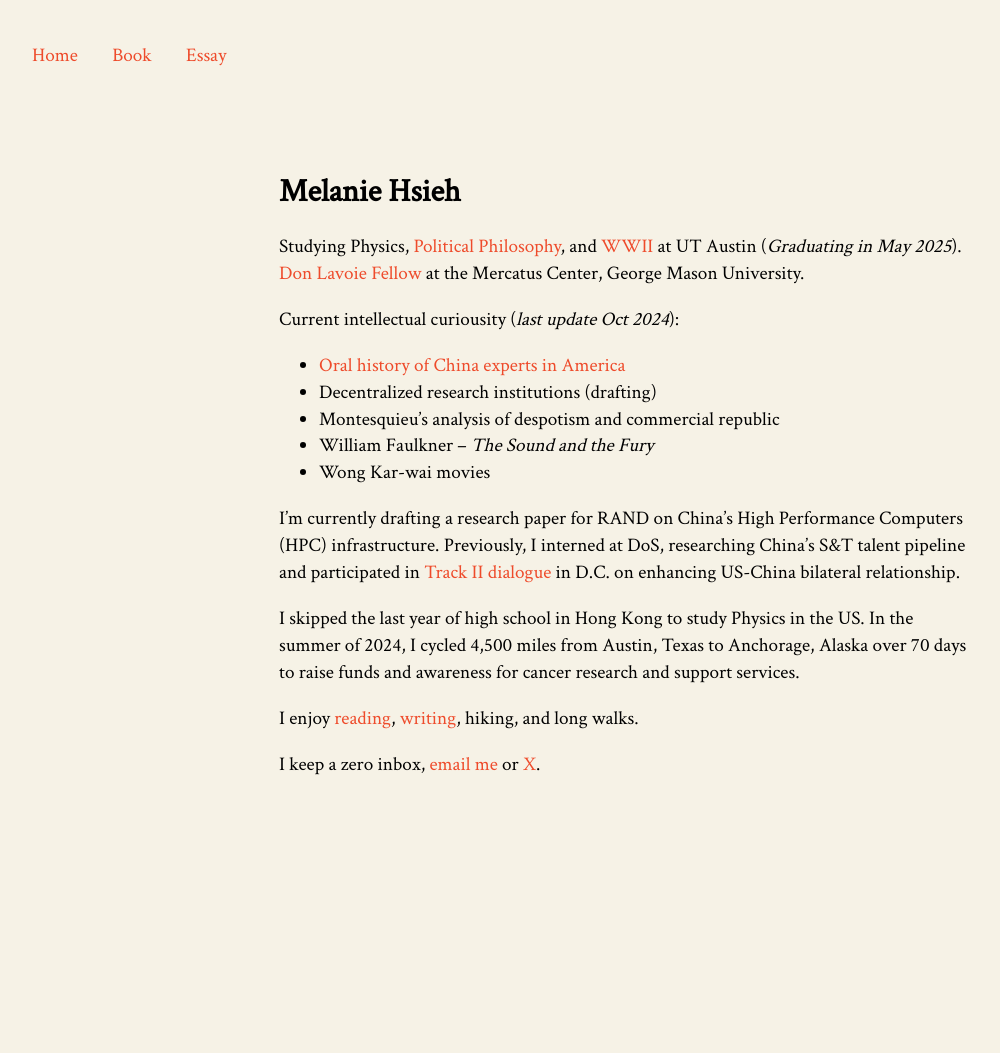
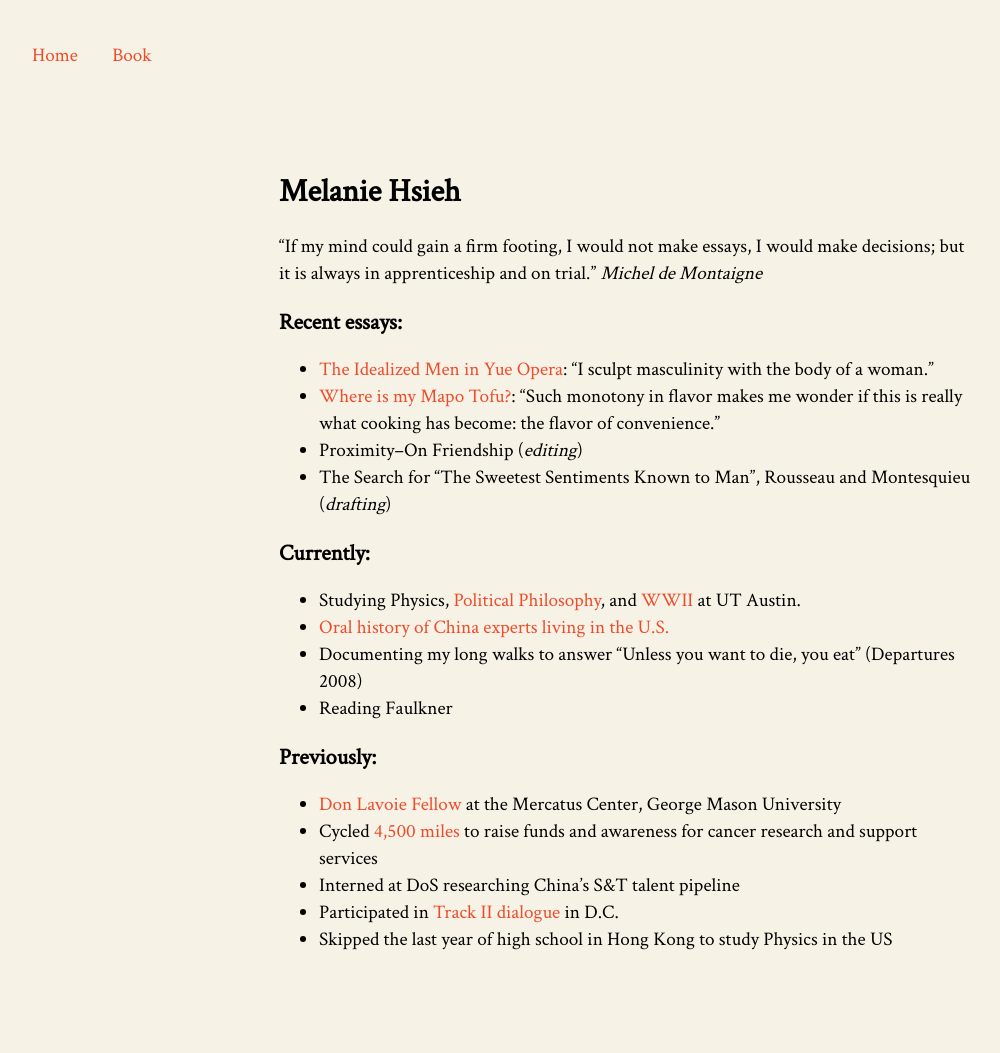
Before and after one commit to melaniehsieh/melaniehsieh.github.io, a Jekyll site: the page built from index.markdown, in a window 1280 px wide. Shown: the whole page, without its empty margins (11-1011 px from the left). Built offline with Jekyll 4.4.1, drawn with Linux system fonts in a browser that asks for light colours; before the commit the page ends 900 px from its top, so only the background shows below that.

Commit message:
new info

```diff
--- a/_layouts/default.html
+++ b/_layouts/default.html
@@ -13,7 +13,6 @@
             <ul>
               <li><a href="/">Home</a></li>
               <li><a href="/book">Book</a></li>
-              <li><a href="/essay">Essay</a></li>
             </ul>
         </nav>
       </header>
--- a/index.markdown
+++ b/index.markdown
@@ -4,19 +4,24 @@ title: Home
 ---
 
 # Melanie Hsieh
-Studying Physics, [Political Philosophy](https://liberalarts.utexas.edu/coretexts/), and [WWII](https://liberalarts.utexas.edu/history/normandy-scholar-program-on-wwii/) at UT Austin (*Graduating in May 2025*). [Don Lavoie Fellow](https://www.mercatus.org/students/don-lavoie-fellowship) at the Mercatus Center, George Mason University.
 
-Current intellectual curiousity (*last update Oct 2024*):
-- [Oral history of China experts in America](https://pekinghotel.substack.com/)
-- Decentralized research institutions (drafting)
-- Montesquieu's analysis of despotism and commercial republic
-- William Faulkner -- *The Sound and the Fury*
-- Wong Kar-wai movies
+"If my mind could gain a firm footing, I would not make essays, I would make decisions; but it is always in apprenticeship and on trial." *Michel de Montaigne*
 
-I'm currently drafting a research paper for RAND on China’s High Performance Computers (HPC) infrastructure. Previously, I interned at DoS, researching China's S&T talent pipeline and participated in [Track II dialogue](https://www.linkedin.com/posts/melaniehsieh_uschinarelations-bilateralrelations-taiwan-activity-7098093507575238656-erx_?utm_source=share&utm_medium=member_desktop) in D.C. on enhancing US-China bilateral relationship.
+### Recent essays:
+- [The Idealized Men in Yue Opera](https://substack.com/home/post/p-144492591): “I sculpt masculinity with the body of a woman.”
+- [Where is my Mapo Tofu?](https://substack.com/home/post/p-148831978): "Such monotony in flavor makes me wonder if this is really what cooking has become: the flavor of convenience."
+- Proximity--On Friendship (*editing*)
+- The Search for "The Sweetest Sentiments Known to Man", Rousseau and Montesquieu (*drafting*)
 
-I skipped the last year of high school in Hong Kong to study Physics in the US. In the summer of 2024, I cycled 4,500 miles from Austin, Texas to Anchorage, Alaska over 70 days to raise funds and awareness for cancer research and support services.
+### Currently:
+- Studying Physics, [Political Philosophy](https://liberalarts.utexas.edu/coretexts/), and [WWII](https://liberalarts.utexas.edu/history/normandy-scholar-program-on-wwii/) at UT Austin.
+- [Oral history of China experts living in the U.S.](https://pekinghotel.substack.com/)
+- Documenting my long walks to answer "Unless you want to die, you eat" (Departures 2008)
+- Reading Faulkner
 
-I enjoy [reading](/book), [writing](/essay), hiking, and long walks.
-
-I keep a zero inbox, [email me](mailto:melanie.hsieh@my.utexas.edu) or [X](https://x.com/MelanieHsieh).
+### Previously:
+- [Don Lavoie Fellow](https://www.mercatus.org/students/don-lavoie-fellowship) at the Mercatus Center, George Mason University
+- Cycled [4,500 miles](https://www.texas4000.org/rider/2024/rockies/melanie-hsieh/) to raise funds and awareness for cancer research and support services
+- Interned at DoS researching China's S&T talent pipeline
+- Participated in [Track II dialogue](https://www.linkedin.com/posts/melaniehsieh_uschinarelations-bilateralrelations-taiwan-activity-7098093507575238656-erx_?utm_source=share&utm_medium=member_desktop) in D.C.
+- Skipped the last year of high school in Hong Kong to study Physics in the US
```
Also changed, not shown: book.md (+10 -3 lines).
